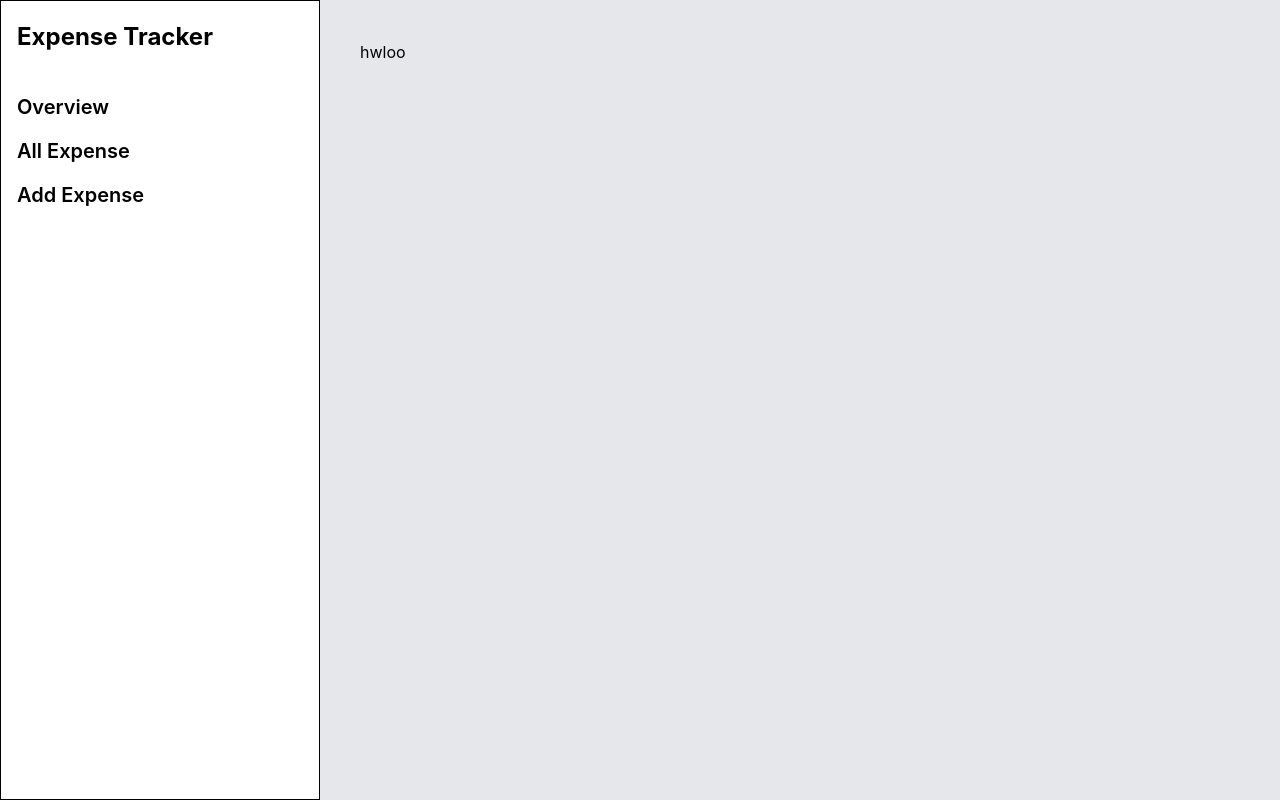
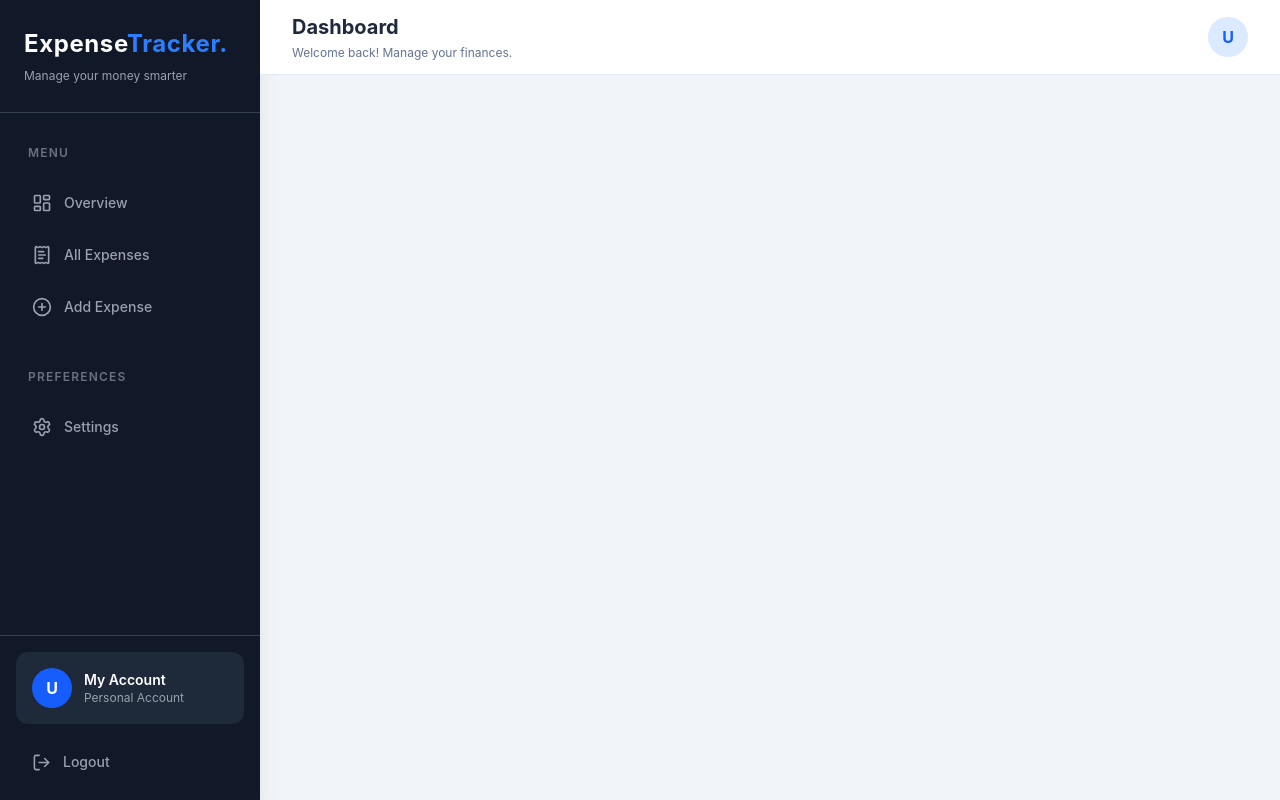
Before and after one commit to gopalmule1608/Expense-Tracker, a React (Vite) app: page /dashboard in a window 1280 px wide. Built offline with nearby package versions, Linux system fonts and the light colour scheme.

Commit message:
Styling the dashboard layout

```diff
--- a/package.json
+++ b/package.json
@@ -11,6 +11,7 @@
   },
   "dependencies": {
     "@tailwindcss/vite": "^4.3.4",
+    "lucide-react": "^1.72.0",
     "react": "^19.3.1",
     "react-dom": "^19.3.1",
     "react-hook-form": "^7.91.0",
--- a/src/layout/DashboardLayout.jsx
+++ b/src/layout/DashboardLayout.jsx
@@ -1,23 +1,150 @@
+
 import React from 'react'
-import { Link, Outlet } from 'react-router-dom'
+import { Link, Outlet, useLocation } from 'react-router-dom'
+import {
+    LayoutDashboard,
+    ReceiptText,
+    PlusCircle,
+    Wallet,
+    Settings,
+    LogOut
+} from 'lucide-react'
 
 const DashboardLayout = () => {
+
+    const location = useLocation()
+
+    const navLinks = [
+        {
+            name: 'Overview',
+            path: '/dashboard/overview',
+            icon: LayoutDashboard
+        },
+        {
+            name: 'All Expenses',
+            path: '/dashboard/all-expense',
+            icon: ReceiptText
+        },
+        {
+            name: 'Add Expense',
+            path: '/dashboard/add-expense',
+            icon: PlusCircle
+        }
+    ]
+
     return (
-        <div className='w-full h-screen flex '>
+        <div className='w-full min-h-screen flex bg-slate-100'>
 
-            <div className='w-[25%] shadow-xl border h-screen'>
-                <h1 className='text-2xl font-bold ml-4 my-5'>Expense Tracker </h1>
-                <div className='flex flex-col  ml-4 my-10 gap-4 text-xl font-semibold'>
-                    <Link to={'/dashboard/overview'}>Overview</Link>
-                    <Link to={'/dashboard/all-expense'}>All Expense</Link>
-                    <Link to={'/dashboard/add-expense'}>Add Expense</Link>
+            {/* Sidebar */}
+            <aside className='w-[260px] min-h-screen bg-[#111827] text-white flex flex-col shadow-xl'>
+
+                {/* Logo */}
+                <div className='px-6 py-7 border-b border-gray-700'>
+                    <h1 className='text-2xl font-bold tracking-wide'>
+                        Expense<span className='text-blue-500'>Tracker.</span>
+                    </h1>
+                    <p className='text-gray-400 text-xs mt-2'>
+                        Manage your money smarter
+                    </p>
                 </div>
 
-            </div>
-            <div className='w-[75%] bg-gray-200 p-10'>
-                hwloo
-                <Outlet />
-            </div>
+                {/* Navigation */}
+                <div className='px-4 py-8 flex-1'>
+
+                    <p className='text-xs font-semibold text-gray-500 uppercase tracking-widest mb-5 px-3'>
+                        Menu
+                    </p>
+
+                    <nav className='flex flex-col gap-2'>
+
+                        {navLinks.map((item) => {
+                            const Icon = item.icon
+
+                            const isActive = location.pathname === item.path
+
+                            return (
+                                <Link
+                                    key={item.name}
+                                    to={item.path}
+                                    className={`flex items-center gap-3 px-4 py-3 rounded-xl transition-all duration-300 ${isActive
+                                            ? 'bg-blue-600 text-white shadow-lg shadow-blue-600/20'
+                                            : 'text-gray-400 hover:bg-gray-800 hover:text-white'
+                                        }`}
+                                >
+                                    <Icon size={20} />
+                                    <span className='font-medium text-sm'>
+                                        {item.name}
+                                    </span>
+                                </Link>
+                            )
+                        })}
+
+                    </nav>
+
+                    <p className='text-xs font-semibold text-gray-500 uppercase tracking-widest mt-10 mb-5 px-3'>
+                        Preferences
+                    </p>
+
+                    <Link
+                        to='/dashboard/settings'
+                        className='flex items-center gap-3 px-4 py-3 rounded-xl text-gray-400 hover:bg-gray-800 hover:text-white transition-all'
+                    >
+                        <Settings size={20} />
+                        <span className='font-medium text-sm'>Settings</span>
+                    </Link>
+
+                </div>
+
+                {/* Bottom */}
+                <div className='p-4 border-t border-gray-700'>
+                    <div className='bg-gray-800 rounded-xl p-4 mb-4'>
+                        <div className='flex items-center gap-3'>
+                            <div className='w-10 h-10 rounded-full bg-blue-600 flex items-center justify-center font-bold'>
+                                U
+                            </div>
+                            <div>
+                                <h3 className='text-sm font-semibold'>My Account</h3>
+                                <p className='text-xs text-gray-400'>Personal Account</p>
+                            </div>
+                        </div>
+                    </div>
+
+                    <button className='w-full flex items-center gap-3 px-4 py-3 text-gray-400 hover:text-red-400 transition'>
+                        <LogOut size={19} />
+                        <span className='text-sm font-medium'>Logout</span>
+                    </button>
+                </div>
+
+            </aside>
+
+            {/* Main Content */}
+            <main className='flex-1 min-w-0 flex flex-col'>
+
+                {/* Header */}
+                <header className='h-[75px] bg-white border-b border-slate-200 flex items-center justify-between px-8 sticky top-0 z-10'>
+                    <div>
+                        <h2 className='text-xl font-bold text-slate-800'>
+                            Dashboard
+                        </h2>
+                        <p className='text-xs text-slate-500 mt-1'>
+                            Welcome back! Manage your finances.
+                        </p>
+                    </div>
+
+                    <div className='flex items-center gap-3'>
+                        <div className='w-10 h-10 rounded-full bg-blue-100 text-blue-600 flex items-center justify-center font-bold'>
+                            U
+                        </div>
+                    </div>
+                </header>
+
+                {/* Page Content */}
+                <section className='p-8 flex-1 overflow-y-auto'>
+                    <Outlet />
+                </section>
+
+            </main>
+
         </div>
     )
 }
```
Also changed, not shown: 1 other file (tests, documents, lock files or other folders).
